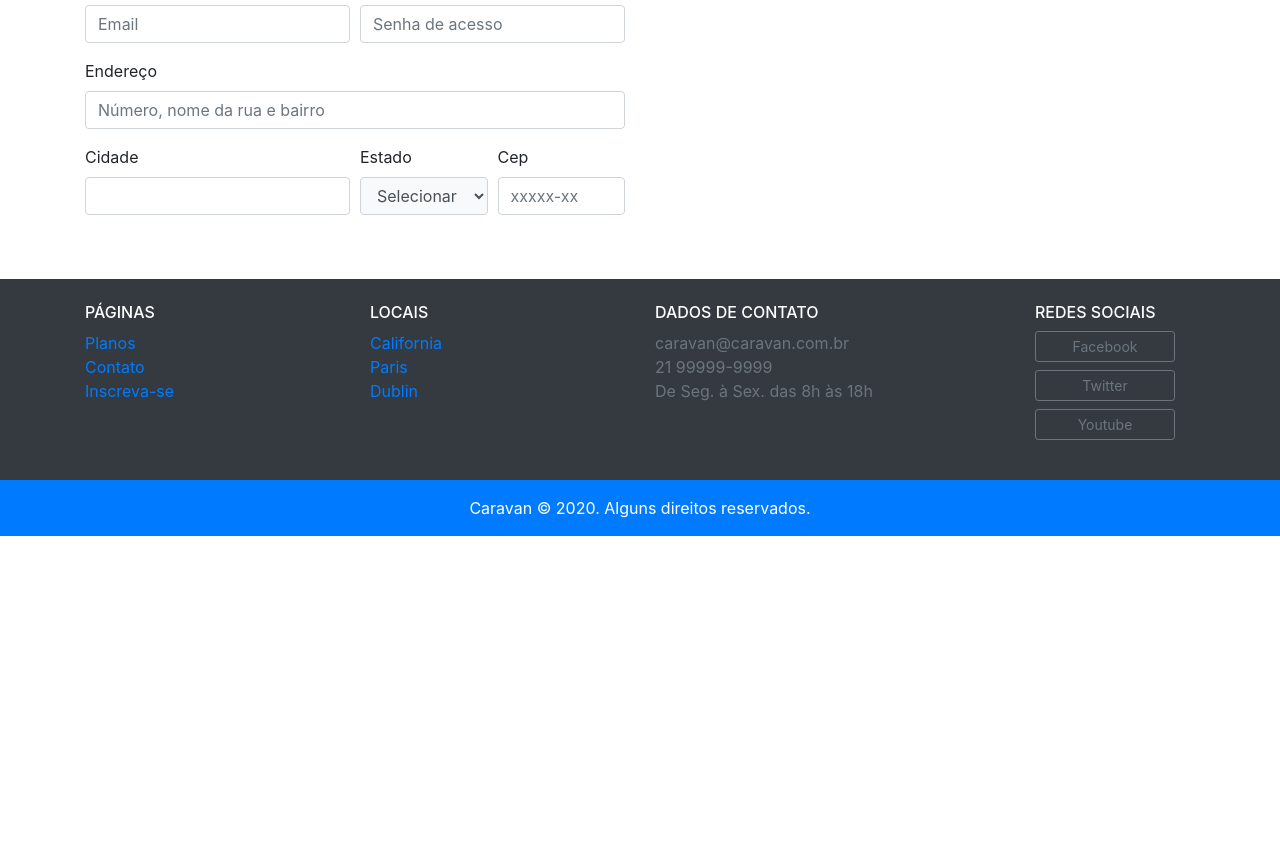
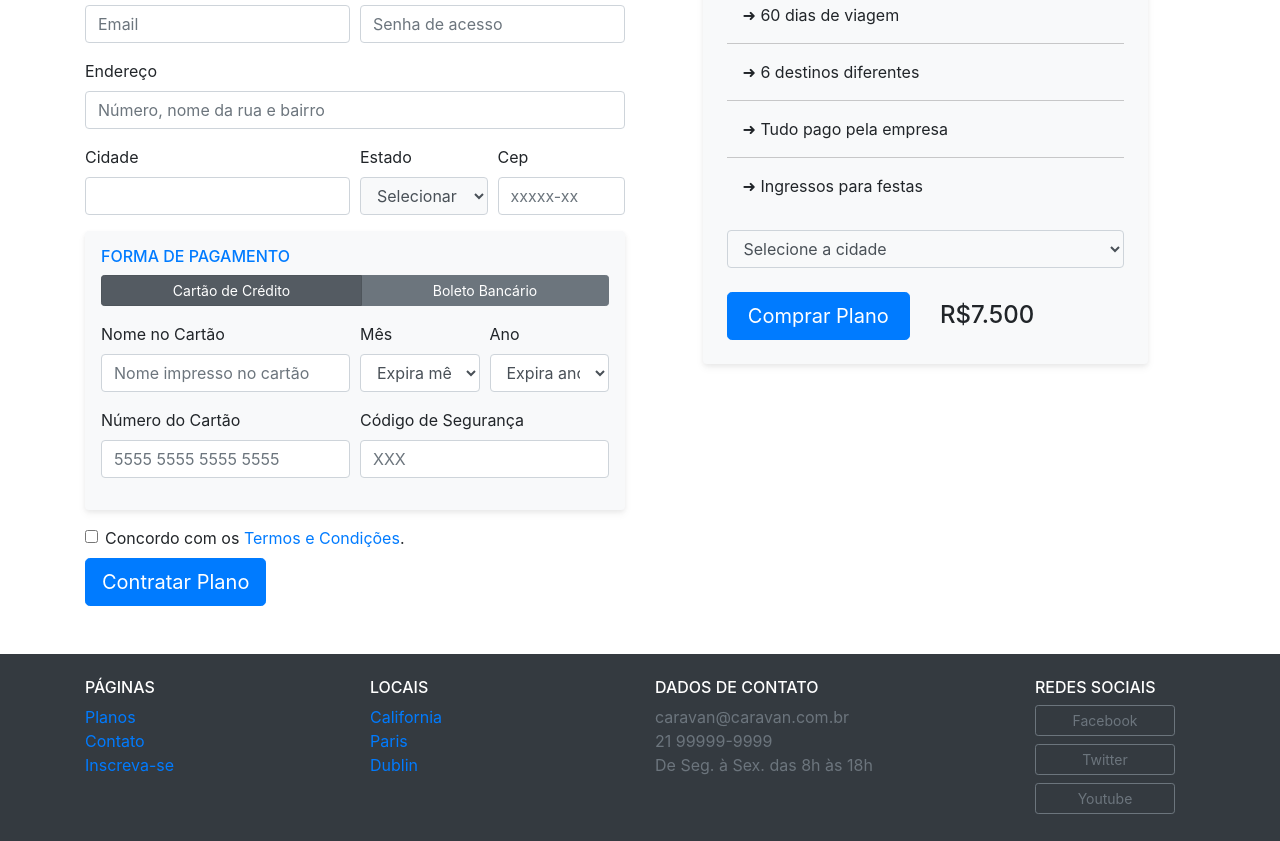
Before and after one commit to GeovanneMoro/caravan, a plain HTML site: page inscricao.html in a window 1280 px wide. Shown: the part 378-1219 px from the top of the page. Before the commit the page ends 914 px from the top, so only its background shows below. Drawn offline with Linux system fonts and the light colour scheme.

Commit message:
page inscricao finalizada

```diff
--- a/inscricao.html
+++ b/inscricao.html
@@ -121,7 +121,110 @@
             <input class="form-control" type="text" id="inputCep" placeholder="xxxxx-xx">
           </div>
         </div>
+        <div class="bg-light rounded box-shadow p-3 form-group">
+          <h2 class="h6 text-primary">FORMA DE PAGAMENTO</h2>
+          <nav class="nav btn-group mb-3" id="formaPagamento" role="tablist">
+            <button type="button" class="btn btn-secondary active btn-sm" id="nav-cartao-tab" data-toggle="tab" href="#nav-cartao" role="tab" aria-controls="nav-cartao" aria-selected="true">Cartão de Crédito</button>
+            <button type="button" class="btn btn-secondary btn-sm" id="nav-boleto-tab" data-toggle="tab" href="#nav-boleto" role="tab" aria-controls="nav-boleto" aria-selected="false">Boleto Bancário</button>
+          </nav>
+          <div class="tab-content" id="formaPagamentoConteudo">
+            <div class="tab-pane fade show active" id="nav-cartao" role="tabpanel" aria-labelledby="nav-cartao-tab">
+              <div class="form-row">
+                <div class="form-group col-md-6">
+                  <label for="inputNomeCartao">Nome no Cartão</label>
+                  <input type="text" class="form-control" id="inputNomeCartao" placeholder="Nome impresso no cartão">
+                </div>
+                <div class="form-group col-md-3 col-6">
+                  <label for="inputCidade">Mês</label>
+                  <select id="inputCidade" class="form-control">
+                    <option>Expira mês...</option>
+                    <option>01</option>
+                    <option>02</option>
+                    <option>03</option>
+                    <option>04</option>
+                    <option>05</option>
+                    <option>06</option>
+                    <option>07</option>
+                    <option>08</option>
+                    <option>09</option>
+                    <option>10</option>
+                    <option>11</option>
+                    <option>12</option>
+                  </select>
+                </div>
+                <div class="form-group col-md-3 col-6">
+                  <label for="inputAno">Ano</label>
+                  <select id="inputAno" class="form-control">
+                    <option>Expira ano...</option>
+                    <option>2020</option>
+                    <option>2021</option>
+                    <option>2022</option>
+                    <option>2023</option>
+                    <option>2024</option>
+                  </select>
+                </div>
+                <div class="form-group col-md-6">
+                  <label for="inputNumeroCartao">Número do Cartão</label>
+                  <input type="text" class="form-control" id="inputNumeroCartao" placeholder="5555 5555 5555 5555">
+                </div>
+                <div class="form-group col-md-6">
+                  <label for="inputCodigo">Código de Segurança</label>
+                  <input type="text" class="form-control" id="inputCodigo" placeholder="XXX">
+                </div>
+              </div>
+            </div>
+            <div class="tab-pane fade" id="nav-boleto" role="tabpanel" aria-labelledby="nav-boleto-tab">
+              <p class="lead">Clique em contratar plano que enviaremos um boleto para o seu e-mail.</p>
+            </div>
+          </div>
+        </div>
+        <div class="form-check">
+          <label class="form-check-label">
+            <input type="checkbox" class="form-check-input">
+            Concordo com os <a href="#">Termos e Condições</a>.
+          </label>
+        </div>
+        <button type="submit" class="btn btn-primary btn-lg mt-2">Contratar Plano</button>
       </form>
+
+      <div class="col-lg-5 mx-auto order-first order-lg-1 mb-5">
+        <h2 class="h6 text-primary">PLANO ESCOLHIDO</h2>
+        <div class="box-shadow bg-light rounded p-4">
+          <h2>Platinum <span class="badge badge-success">Novo</span></h2>
+          <ul class="lista-plano list-unstyled">
+            <li>
+              &#10140 60 dias de viagem
+            </li>
+            <li>
+              &#10140 6 destinos diferentes
+            </li>
+            <li>
+              &#10140 Tudo pago pela empresa
+            </li>
+            <li>
+              &#10140 Ingressos para festas
+            </li>
+          </ul>
+          <form action="">
+            <div class="form-group">
+              <select class="form-control bg-light" id="inputCidades">
+                <option selected disabled>Selecione a cidade</option>
+                <option>California</option>
+                <option>Paris</option>
+                <option>Dublin</option>
+              </select>
+            </div>
+          </form>
+          <div class="row mt-4 align-items-center">
+            <div class="col-md">
+              <a href="inscricao.html" class="btn btn-primary btn-lg btn-block">Comprar Plano</a>
+            </div>
+            <div class="col">
+              <span class="h4"> R$7.500</span>
+            </div>
+          </div>
+        </div>
+      </div>
     </div>
   </section>
 
```
